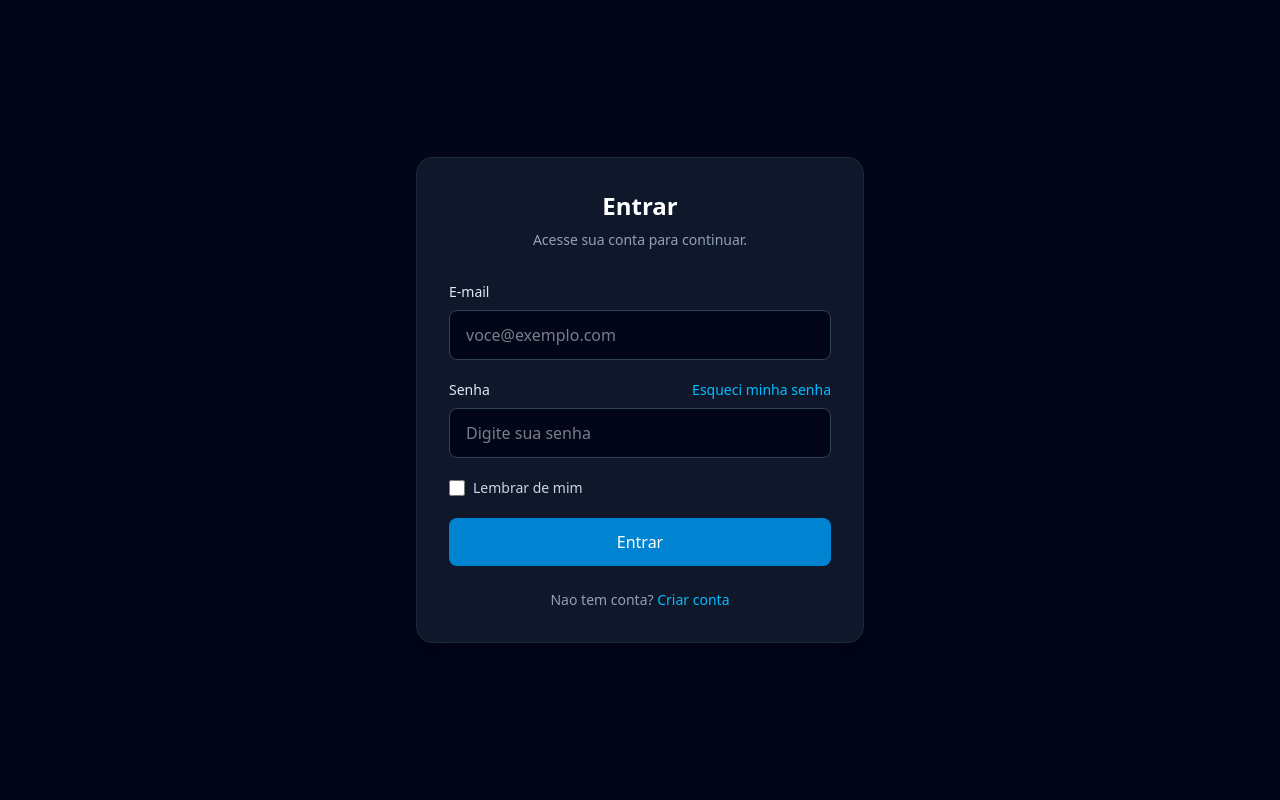
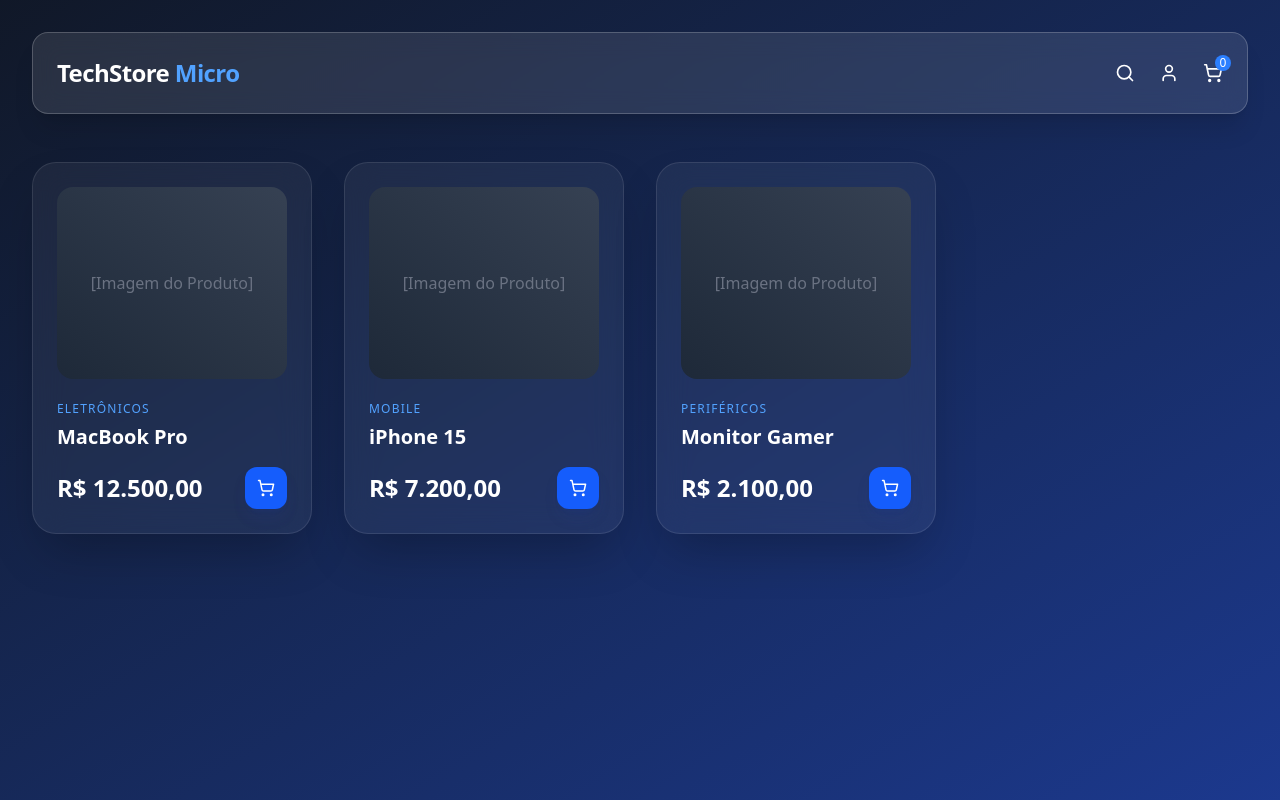
Before and after one commit to fabianoqss/frontend-ecommerce-microsservices, a React (Vite) app: page /ProductCatalog in a window 1280 px wide. Built offline with nearby package versions, Linux system fonts and the light colour scheme.

Commit message:
:sparkles: feat: Adding Product page

```diff
--- a/package.json
+++ b/package.json
@@ -13,6 +13,7 @@
     "@hookform/resolvers": "^5.2.2",
     "@tanstack/react-query": "^5.90.21",
     "axios": "^1.13.5",
+    "lucide-react": "^0.575.0",
     "react": "^19.2.0",
     "react-dom": "^19.2.0",
     "react-hook-form": "^7.71.1",
--- a/src/App.tsx
+++ b/src/App.tsx
@@ -1,13 +1,15 @@
+import { BrowserRouter, Routes, Route } from 'react-router-dom'
 import LoginPage from './pages/LoginPage'
+import ProductCatalog from './pages/ProductCatalog'
 
 function App() {
-
-
   return (
-    <>
-    <LoginPage />
-
-    </>
+    <BrowserRouter>
+      <Routes>
+        <Route path="/" element={<LoginPage />} />
+        <Route path="/ProductCatalog" element={<ProductCatalog />} />
+      </Routes>
+    </BrowserRouter>
   )
 }
 
--- /dev/null
+++ b/src/components/ProductCard.tsx
@@ -0,0 +1,33 @@
+import { ShoppingCart } from 'lucide-react';
+
+interface ProductCardProps {
+  id: string;
+  name: string;
+  price: number;
+  category: string;
+}
+
+const ProductCard = ({ name, price, category }: ProductCardProps) => {
+  return (
+    <div className="group relative p-6 rounded-3xl bg-white/5 backdrop-blur-lg border border-white/10 hover:border-blue-500/50 transition-all duration-300 shadow-2xl">
+      {/* Espaço para Imagem */}
+      <div className="h-48 w-full bg-gradient-to-tr from-gray-800 to-gray-700 rounded-2xl mb-4 flex items-center justify-center text-gray-500">
+        [Imagem do Produto]
+      </div>
+
+      <span className="text-xs font-medium text-blue-400 uppercase tracking-widest">{category}</span>
+      <h3 className="text-xl font-semibold mt-1 mb-2">{name}</h3>
+
+      <div className="flex items-center justify-between mt-4">
+        <span className="text-2xl font-bold">
+          {new Intl.NumberFormat('pt-BR', { style: 'currency', currency: 'BRL' }).format(price)}
+        </span>
+        <button className="bg-blue-600 hover:bg-blue-500 text-white p-3 rounded-xl transition-all shadow-lg shadow-blue-900/20 active:scale-95">
+          <ShoppingCart size={18} />
+        </button>
+      </div>
+    </div>
+  );
+};
+
+export default ProductCard;
--- /dev/null
+++ b/src/pages/ProductCatalog.tsx
@@ -0,0 +1,44 @@
+import { ShoppingCart, Search, User } from 'lucide-react';
+import ProductCard from '../components/ProductCard';
+
+const ProductCatalog = () => {
+  const products = [
+    { id: '1', name: 'MacBook Pro', price: 12500.00, category: 'Eletrônicos' },
+    { id: '2', name: 'iPhone 15', price: 7200.00, category: 'Mobile' },
+    { id: '3', name: 'Monitor Gamer', price: 2100.00, category: 'Periféricos' },
+  ];
+
+  return (
+    <div className="min-h-screen bg-gradient-to-br from-gray-900 to-blue-900 text-white p-8">
+
+      {/* Navbar Glassmorphism */}
+      <nav className="flex items-center justify-between p-6 mb-12 rounded-2xl bg-white/10 backdrop-blur-md border border-white/20 shadow-xl">
+        <h1 className="text-2xl font-bold tracking-tight">TechStore <span className="text-blue-400">Micro</span></h1>
+
+        <div className="flex gap-6 items-center">
+          <button className="hover:text-blue-400 transition-colors"><Search size={20} /></button>
+          <button className="hover:text-blue-400 transition-colors"><User size={20} /></button>
+          <div className="relative">
+            <ShoppingCart size={20} className="hover:text-blue-400 cursor-pointer" />
+            <span className="absolute -top-2 -right-2 bg-blue-500 text-xs rounded-full h-4 w-4 flex items-center justify-center">0</span>
+          </div>
+        </div>
+      </nav>
+
+      {/* Grid de Produtos */}
+      <div className="grid grid-cols-1 md:grid-cols-2 lg:grid-cols-4 gap-8">
+        {products.map((product) => (
+          <ProductCard
+            key={product.id}
+            id={product.id}
+            name={product.name}
+            price={product.price}
+            category={product.category}
+          />
+        ))}
+      </div>
+    </div>
+  );
+};
+
+export default ProductCatalog;
```
Also changed, not shown: 1 other file (tests, documents, lock files or other folders).
